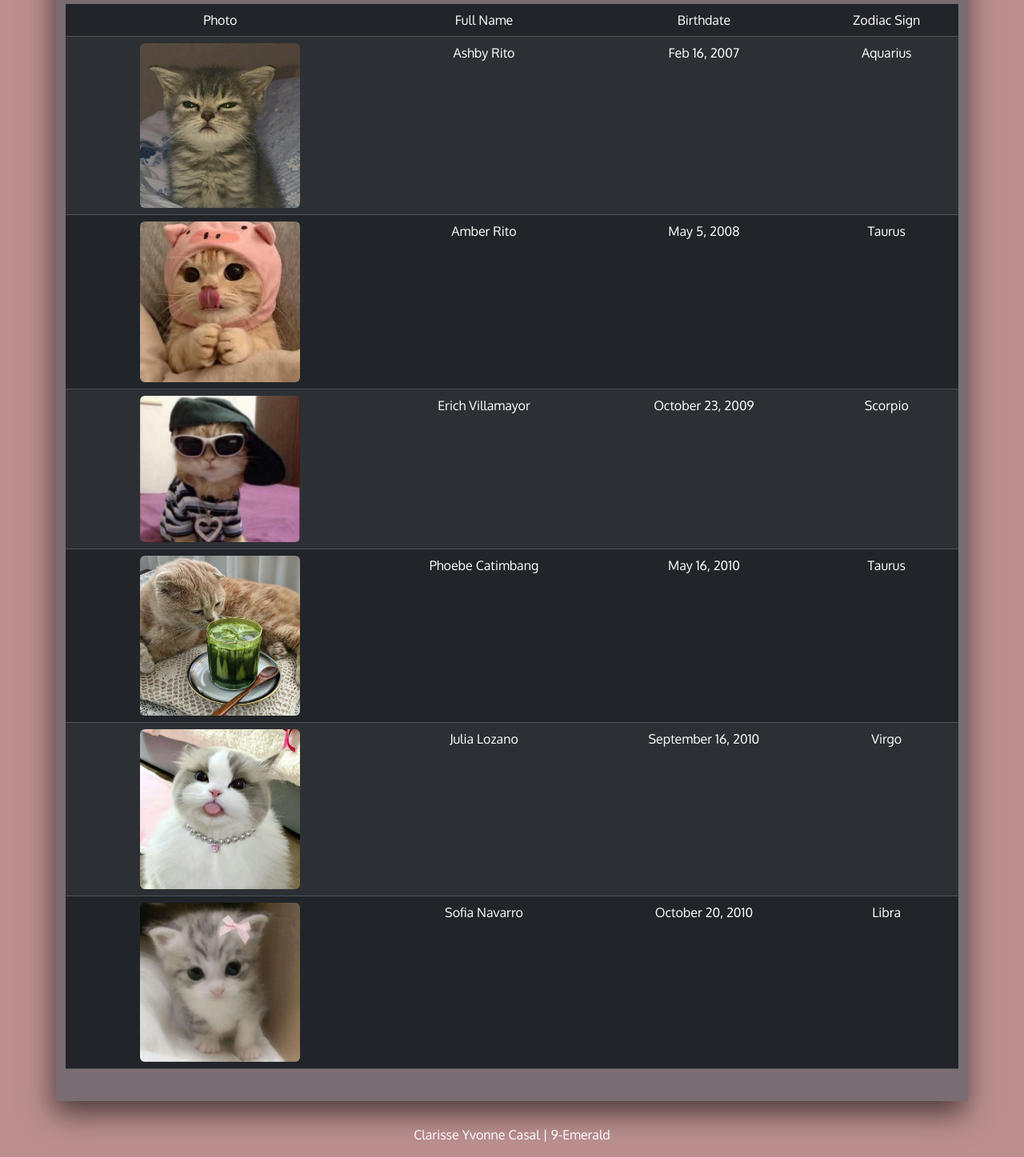
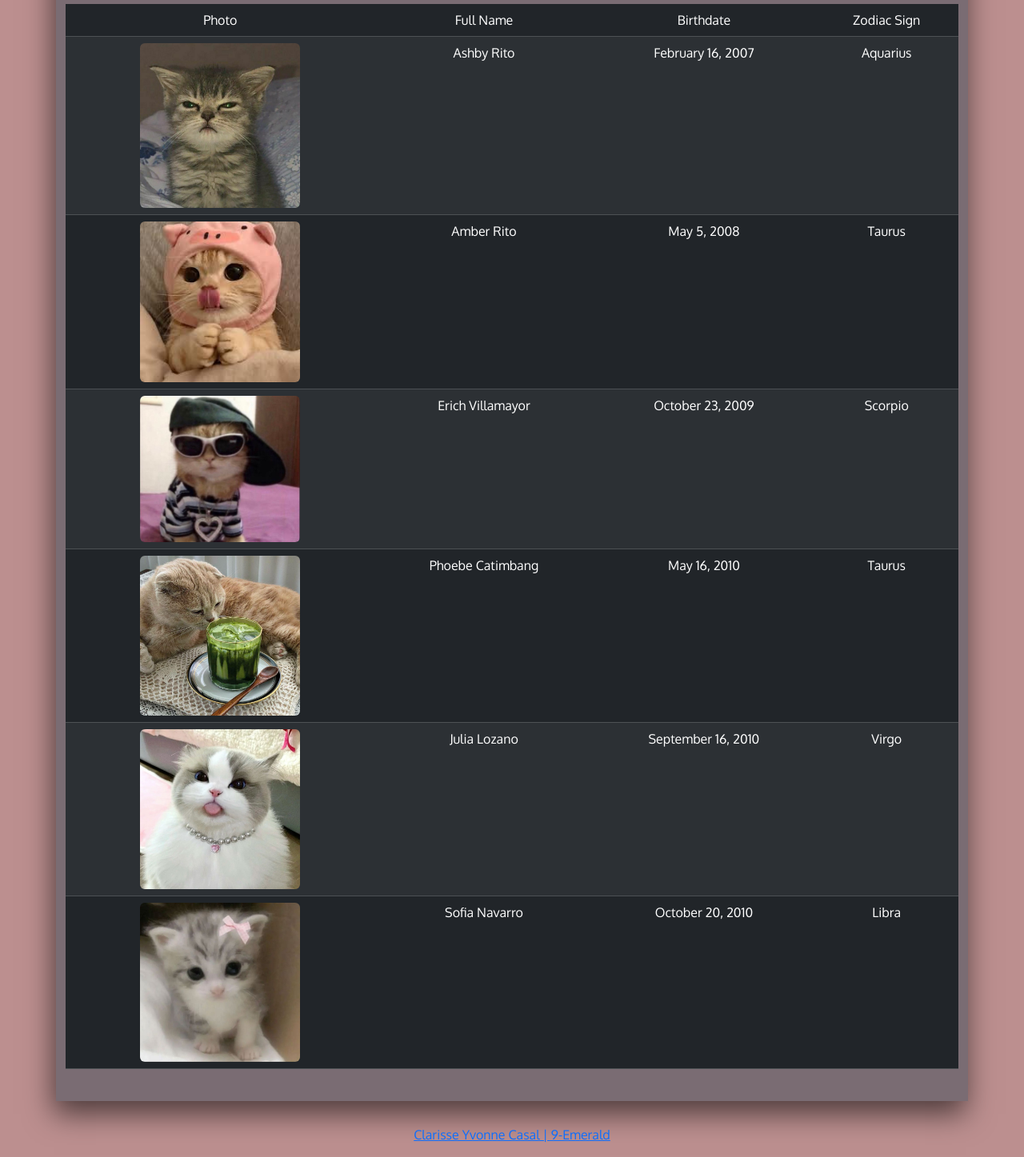
Before and after one commit to YCasal-9E/Q2-EX3, a plain HTML site: page index.html in a window 1280 px wide. Shown: the part 96-1543 px from the top of the page at 80% size. Drawn offline with nearby package versions, Linux system fonts and the light colour scheme; a web font is replaced by a local one.

Commit message:
Update index.html

```diff
--- a/index.html
+++ b/index.html
@@ -43,7 +43,7 @@
 				<tr class="text-center">
 					<td><img src="av.jpg" class="rounded mx-auto d-block img-fluid" alt="ava"></td>
 					<td>Ashby Rito</td>
-					<td>Feb 16, 2007</td>
+					<td>February 16, 2007</td>
 					<td>Aquarius</td>
 				</tr>
 
@@ -90,7 +90,7 @@
 		<br />
 	</div>
 
-	<p class="text-center">Clarisse Yvonne Casal | 9-Emerald</p>
+	<p class="text-center"><a href= "https://ycasal-9e.github.io/Q2-EX2/" target="_blank">Clarisse Yvonne Casal | 9-Emerald</a></p>
 
 </body>
 </html>
```
